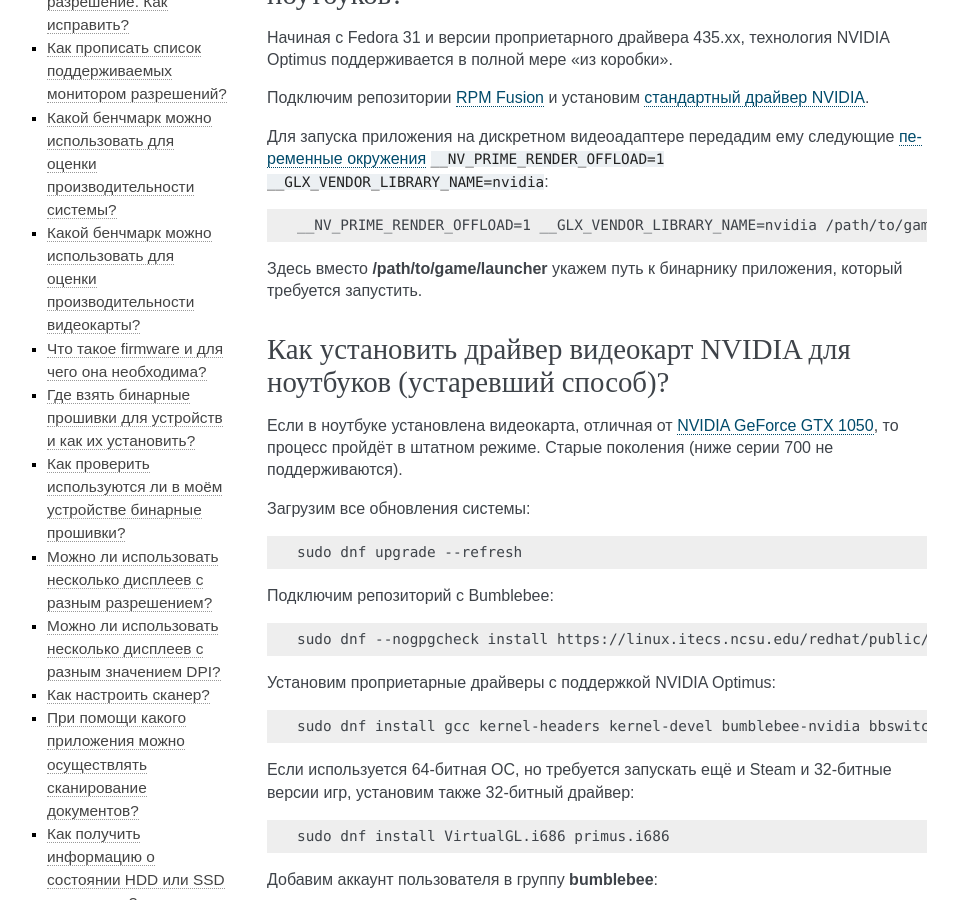
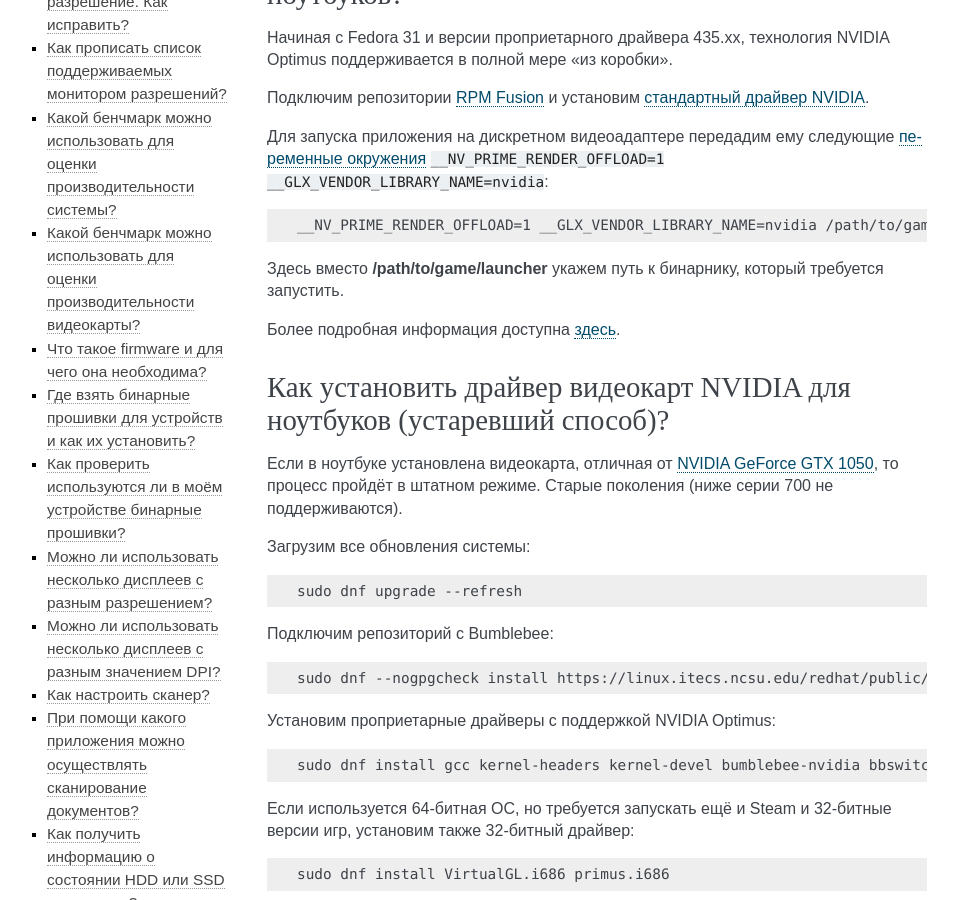
Before and after one commit to RussianFedora/FAQ, a Sphinx documentation site: the page built from source/hardware.rst, in a window 1280 px wide and 900 px high, scrolled down 2513 px. Shown: the whole window, without its empty margins (153-1111 px from the left). Built offline with Sphinx 7.4.7, drawn with Linux system fonts in a browser that asks for light colours.

Commit message:
Minor changes in nvidia-optimus question.

```diff
--- a/source/hardware.rst
+++ b/source/hardware.rst
@@ -174,7 +174,9 @@
 
     __NV_PRIME_RENDER_OFFLOAD=1 __GLX_VENDOR_LIBRARY_NAME=nvidia /path/to/game/launcher
 
-Здесь вместо **/path/to/game/launcher** укажем путь к бинарнику приложения, который требуется запустить.
+Здесь вместо **/path/to/game/launcher** укажем путь к бинарнику, который требуется запустить.
+
+Более подробная информация доступна `здесь <https://www.easycoding.org/2017/01/11/pravilnaya-ustanovka-drajverov-nvidia-v-fedora.html>`__.
 
 .. index:: video, gpu, repository, nvidia, drivers, third-party, bumblebee, primus, optimus
 .. _nvidia-legacy-optimus:
```
